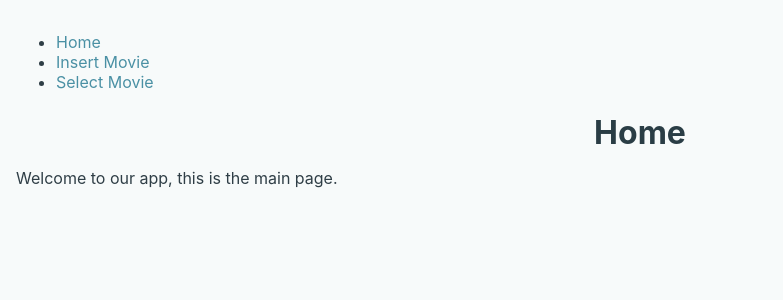
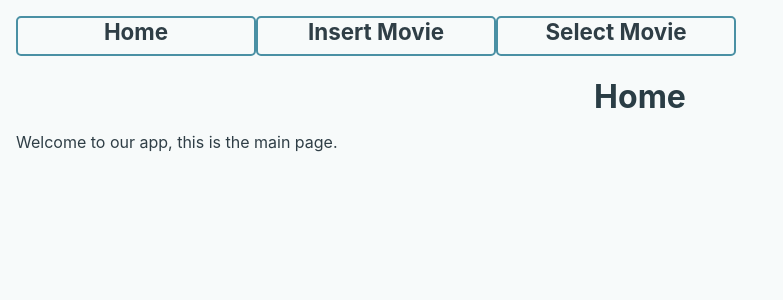
Before and after one commit to megdugan/CRUD, a Flask app: page / in a window 1280 px wide. Shown: the top 300 px of the page, without its empty margins (0-783 px from the left). Run offline with Flask 3, Linux system fonts and the light colour scheme.

Commit message:
Updated CSS slightly more

```diff
--- a/static/style.css
+++ b/static/style.css
@@ -87,3 +87,49 @@ form.search input[type="submit"] {
     padding: 0.5rem 1rem;
     margin-left: 1rem;
 }
+
+/* From flask-starter for simple nav bar */
+nav > ul {
+    display: flex;
+    flex-direction: row;
+}
+
+nav ul {
+    list-style-type: none;
+    margin: 0px;
+    padding: 0px;
+}
+
+nav > ul > li {
+    flex: 0 0 auto;
+    width: 15em;
+}
+
+nav button, nav a {
+    display: block;
+    box-sizing: border-box;
+    width: 100%;
+    height: 40px;
+    padding: 0px;
+    padding-bottom: 5px;
+    background-color: var(--color-header);
+    color: var(--color-nav-fg);
+    border: 2px solid #4a90a4;
+    border-radius: 5px;
+    cursor: pointer;
+    font-family: "Inter", "Helvetica Neue", Arial, sans-serif;
+    font-weight: bold;
+    font-size: 1.4rem;
+}
+
+nav > ul > li > button , nav > ul > li > a {
+    text-align: center;
+}
+
+nav li.right {
+    margin-left: auto;
+}
+
+nav button:hover, button:focus, nav a:hover, nav a:focus {
+    background-color: var(--color-focus);
+}
```
